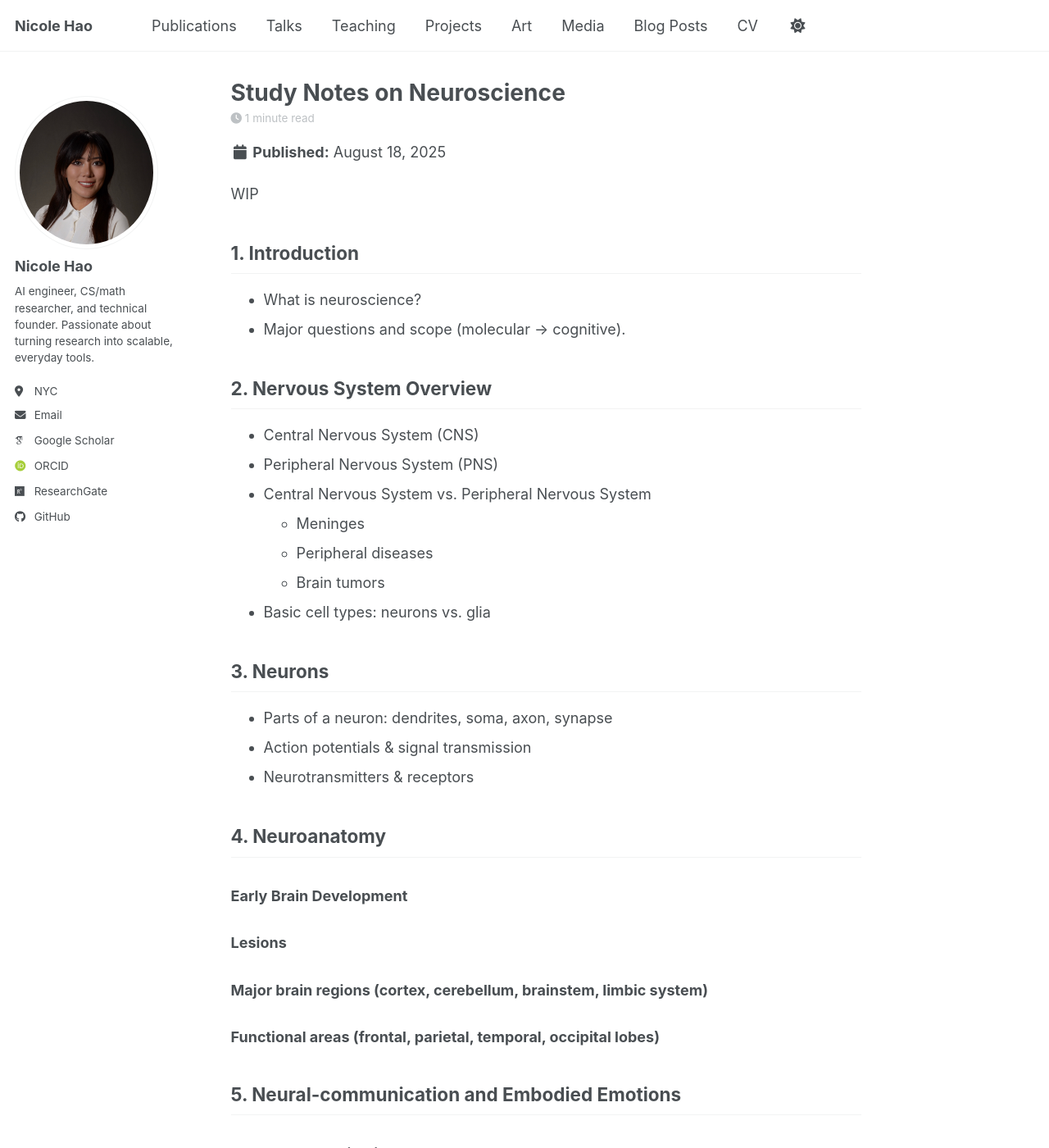
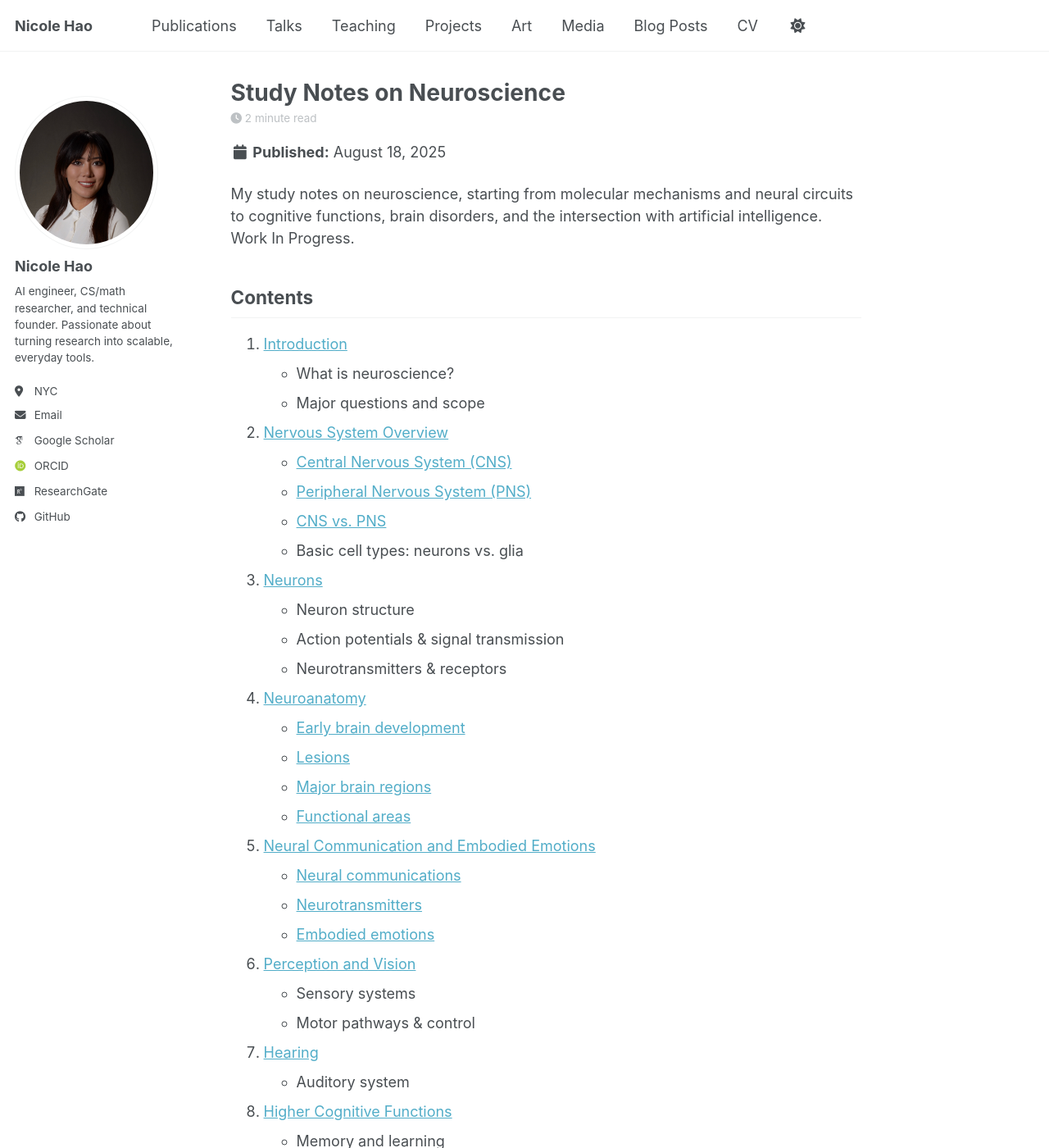
Before and after one commit to nicolehao34/nicolehao34.github.io, a Jekyll site: the page built from _posts/2025-08-18-Study-Notes-On-Neuroscience.md, in a window 1280 px wide and 1400 px high. Shown: the whole window at 82% size. Built offline with Jekyll 4.4.1, drawn with Linux system fonts in a browser that asks for light colours; some web fonts are replaced; a script bundle is joined from its source files by our own code; library files that are not in the unit come from our copies; some of the changed text lies outside the part shown.

Commit message:
Enhance neuroscience study notes: expand contents, add new sections, and improve structure

```diff
--- a/_posts/2025-08-18-Study-Notes-On-Neuroscience.md
+++ b/_posts/2025-08-18-Study-Notes-On-Neuroscience.md
@@ -2,7 +2,74 @@
 layout: single
 title: Study Notes on Neuroscience
 ---
-WIP
+
+
+My study notes on neuroscience, starting from molecular mechanisms and neural circuits to cognitive functions, brain disorders, and the intersection with artificial intelligence. Work In Progress.
+
+## Contents
+
+1. [Introduction](#1-introduction)
+   - What is neuroscience?
+   - Major questions and scope
+
+2. [Nervous System Overview](#2-nervous-system-overview)
+   - [Central Nervous System (CNS)](#central-nervous-system-cns)
+   - [Peripheral Nervous System (PNS)](#peripheral-nervous-system-pns)
+   - [CNS vs. PNS](#central-nervous-system-vs-peripheral-nervous-system)
+   - Basic cell types: neurons vs. glia
+
+3. [Neurons](#3-neurons)
+   - Neuron structure
+   - Action potentials & signal transmission
+   - Neurotransmitters & receptors
+
+4. [Neuroanatomy](#4-neuroanatomy)
+   - [Early brain development](#early-brain-development)
+   - [Lesions](#lesions)
+   - [Major brain regions](#major-brain-regions-cortex-cerebellum-brainstem-limbic-system)
+   - [Functional areas](#functional-areas-frontal-parietal-temporal-occipital-lobes)
+
+5. [Neural Communication and Embodied Emotions](#5-neural-communication-and-embodied-emotions)
+   - [Neural communications](#neural-communications)
+   - [Neurotransmitters](#neurotransmitters)
+   - [Embodied emotions](#embodied-emotions)
+
+6. [Perception and Vision](#5-perception-and-vision)
+   - Sensory systems
+   - Motor pathways & control
+
+7. [Hearing](#6-hearing)
+   - Auditory system
+
+8. [Higher Cognitive Functions](#7-higher-cognitive-functions)
+   - Memory and learning
+   - Language
+   - Attention and consciousness
+   - Emotion and motivation
+
+9. [Methods in Neuroscience](#8-methods-in-neuroscience)
+   - Imaging techniques
+   - Electrophysiology
+   - Lesion studies
+   - Computational models
+
+10. [Disorders of the Nervous System](#8-disorders-of-the-nervous-system)
+    - Neurological disorders
+    - Psychiatric disorders
+    - Developmental disorders
+
+11. [Neuroscience & Artificial Intelligence](#9-neuroscience--artificial-intelligence)
+    - Inspiration from neuroscience
+    - Feedback from AI to neuroscience
+    - Shared challenges
+    - Frontiers
+
+12. [Applications & Future Directions](#10-applications--future-directions)
+    - Neurotechnology
+    - AI and computational neuroscience
+    - Neuroethics
+
+---
 
 ## 1. Introduction
 - What is neuroscience?
```
